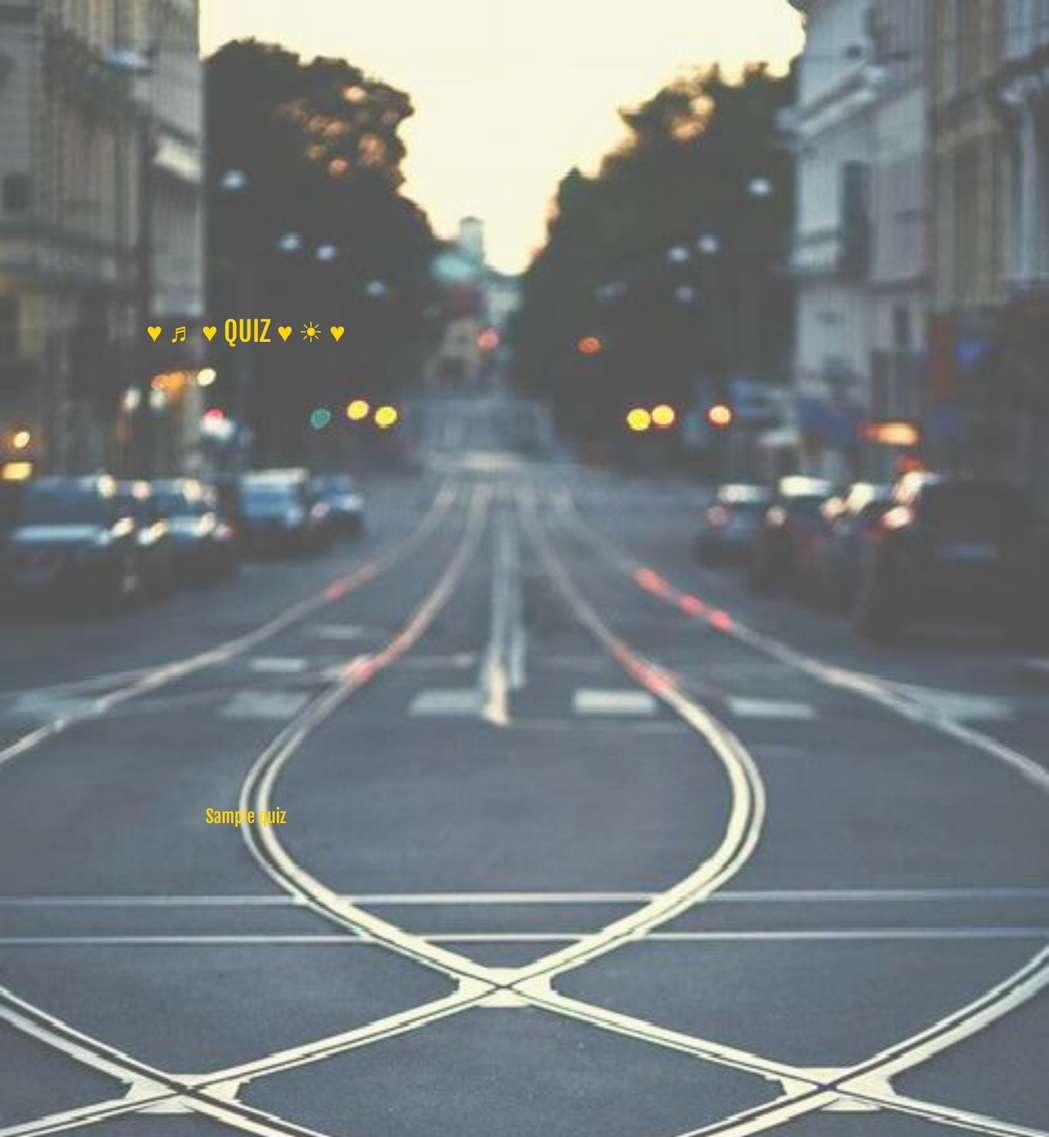
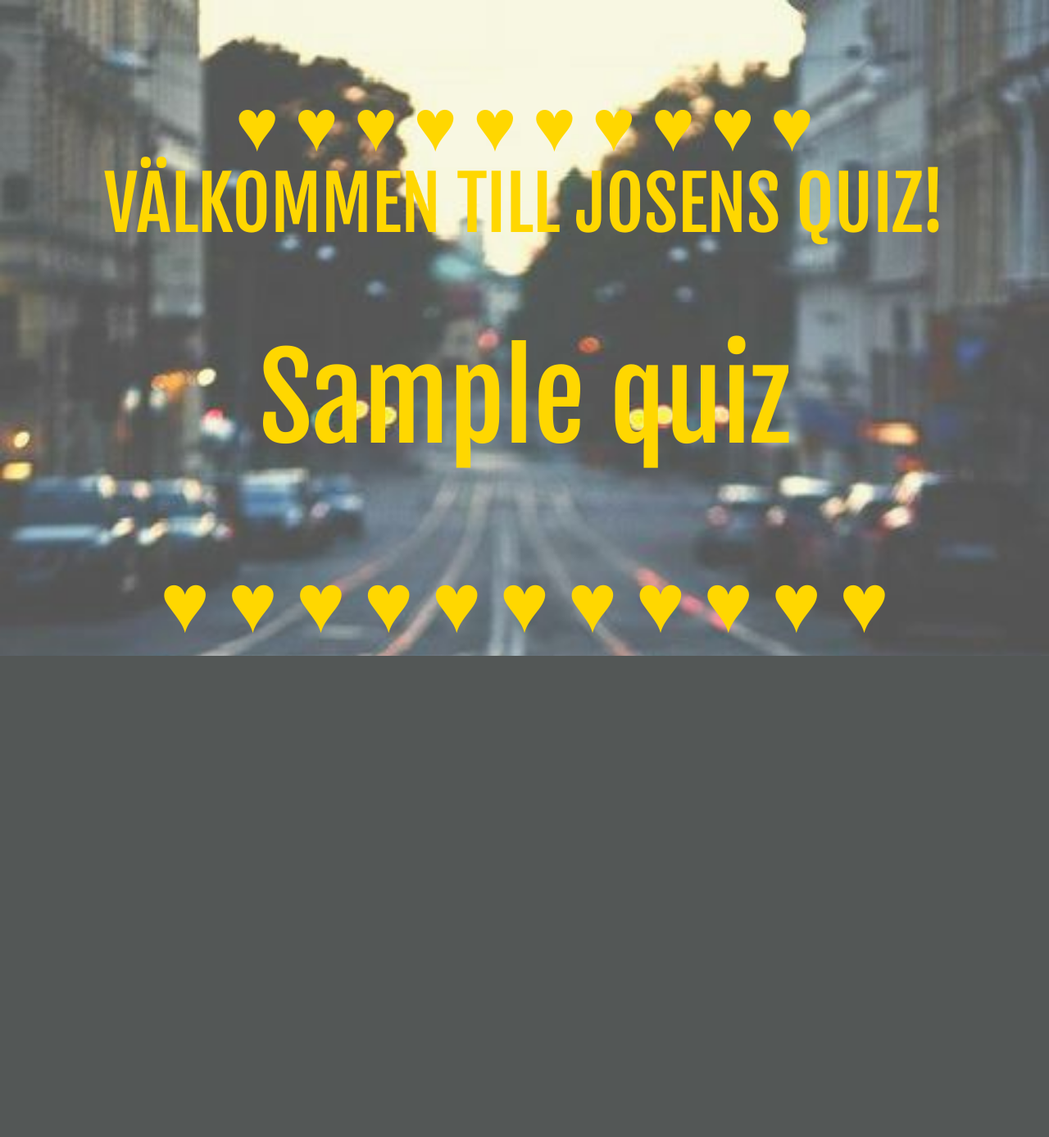
Before and after one commit to Raffan11/quizproject, a Django app: page / in a window 1280 px wide. Shown: the whole page at 82% size. After the commit the page ends 800 px from the top, so only its background shows below. Run offline with Django 3.2, Linux system fonts and the light colour scheme; tables that the repository leaves empty hold one stand-in row (values such as "Sample post"); some libraries are stand-ins or nearby versions.

Commit message:
updated quiz

```diff
--- a/quiz/templates/start.html
+++ b/quiz/templates/start.html
@@ -7,28 +7,24 @@
 		<meta charset="utf-8">
 		<meta http-equiv="X-UA-Compatible" content="IE=edge">
 		<meta name="viewport" content="width=device-width, initial-scale=1">
-		<title>GÖTEBORGSQUIZ</title>
+		<title>QUIZ</title>
 		<link rel="stylesheet" href="/static/css/bootstrap.min.css">
 		<link rel="stylesheet" href="/static/josen1.css">
 		</head>
 		<br>
+		<h5>♥ ♥ ♥ ♥ ♥ ♥ ♥ ♥ ♥ ♥
+		<br>
+		VÄLKOMMEN TILL JOSENS QUIZ!</h5>
 
 		<br>
-		<h1>♥ ♬ ♥ QUIZ ♥ ☀ ♥</h1>
-		<br>
-		<br>
-		<br>
 	{% for quiz in quizzes %}
-			<p><a href="{%url 'quiz_page' quiz.quiz_number %}">
-			{{ quiz.name }}
-			</a></p>
+			<a href="{%url 'quiz_page' quiz.quiz_number %}">
+			<h4>{{ quiz.name }}</h4>
+			</a>
 		{% endfor %}
 
 	<br>
-
-<br>
-</html>
-
+	<h6>♥ ♥ ♥ ♥ ♥ ♥ ♥ ♥ ♥ ♥ ♥</h6>
 	<script src="https://ajax.googleapis.com/ajax/libs/jquery/1.12.4/jquery.min.js"></script>
 		<script src="js/bootstrap.min.js"></script>
 	</body>
--- a/quiz/views.py
+++ b/quiz/views.py
@@ -53,12 +53,23 @@ def question(request, quiz_number, question_number):
 
 
 def results(request, quiz_number):
+	quiz = Quiz.objects.get(quiz_number=quiz_number)
+	questions = list(quiz.questions.all())
+	saved_answers = request.session.get(str(quiz_number), {})
+	num_correct_answers = 0
+	for question_number, answer in saved_answers.items():
+		correct_answer = questions[int(question_number) - 1].correct
+		if correct_answer == answer:
+			num_correct_answers = num_correct_answers + 1
 	context = {
-	    "correct": 12,
-	    "total": 20,
-		"quiz_number": quiz_number,
+		"correct": num_correct_answers,
+		"total": quiz.questions.count()
 	}
 	return render(request, "results.html", context)
+
+
+
+
 
 def answer(request, quiz_number, question_number):
 	answer = request.POST["answer"]
--- a/static/josen1.css
+++ b/static/josen1.css
@@ -1,46 +1,64 @@
 
 
 body {
-font-size: 10vw;
+font-size: 5vw;
 font-family: "Fjalla One";
-max-width: 600px;
 color: gold;
 text-align: center;
-background-image: url('/static/spårvagngbg.jpg');
+background: url('/static/spårvagngbg.jpg');
+background-color: rgb(78, 81, 89);
 background-size: 100%;
 background-repeat: no-repeat;
 text-align: center;
 }
 
-button {
-  background-color: rgb(255, 255, 255);
-  font-color: gold;
-  border: 0;
-  position: center;
-  width: 280px;
-  height: 280px;
-  padding: 40px 63px;
-  font-size: 22px;
-  line-height: 5.32;
-  border-radius: 140px;
-
-}
 div {
 height: 200%;
 width: 200%;
 }
 h1 {
-	font-size: 25pt;
+	font-size: 5vw;
 	font-family: "Fjalla One";
 	text-align: center;
+	position: center;
 }
 h2 {
-	font-size: 20pt;
+	font-size: 5vw;
 	text-align: center;
+	position: center;
 }
+h3 {
+	font-size: 5vw;
+	text-align: center;
+	position: center;
+}
+h4 {
+	font-size: 11vw;
+
+	font-color: rgb(220, 149, 154);
+	text-align: center;
+	position: center;
+}
+h5 {
+	font-size: 7vw;
+	font-color: rgb(220, 149, 154);
+	text-align: center;
+	position: center;
+}
+h6 {
+	font-size: 8vw;
+	font-color: rgb(220, 149, 154);
+}
+
+@media only screen and (max-width: 376px) {
+    h6 {
+	position: absolute;
+	bottom: 2px;
+}}
+
 p {
 	text-align: center;
-	font-size: 16pt;
+	font-size: 5vw;
 }
 a { color: gold;
 }
```
Also changed, not shown: other parts of static/josen1.css (+94 -0 lines), quiz/templates/question.html (+9 -7 lines), quiz/templates/results.html (+16 -4 lines), static/notgood.webp (added), 1 other file.
